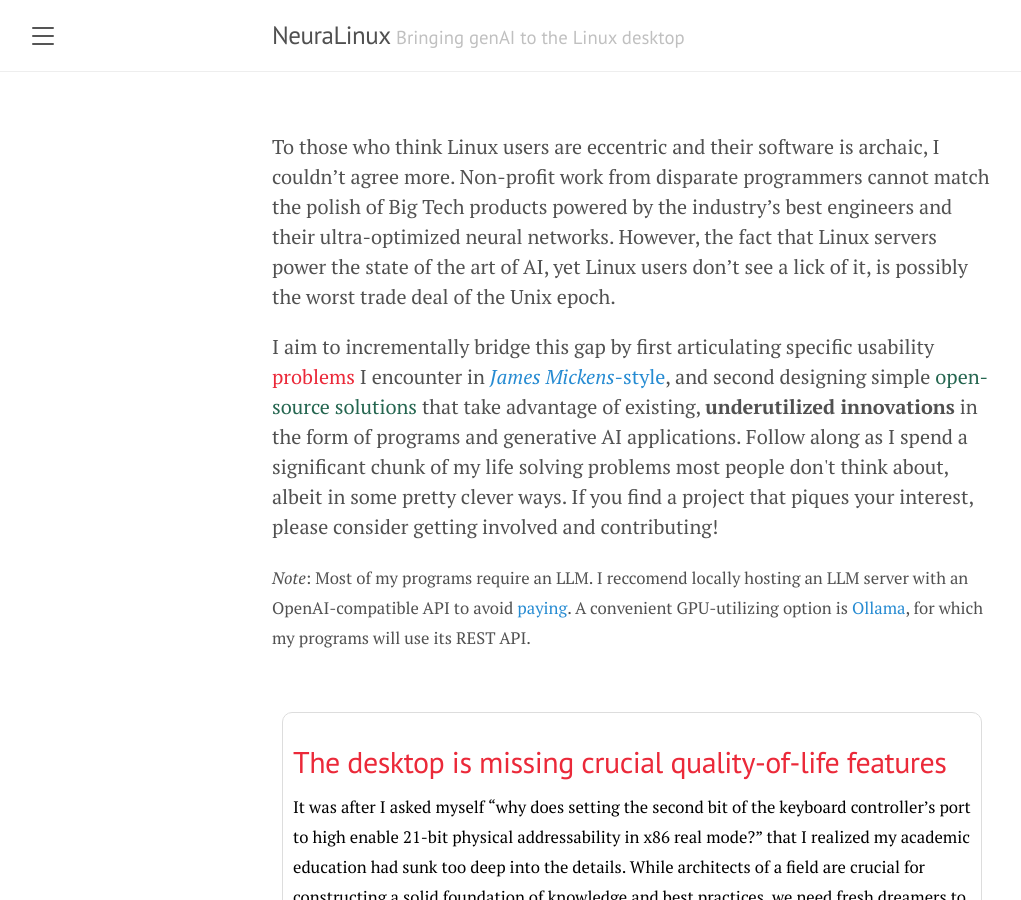
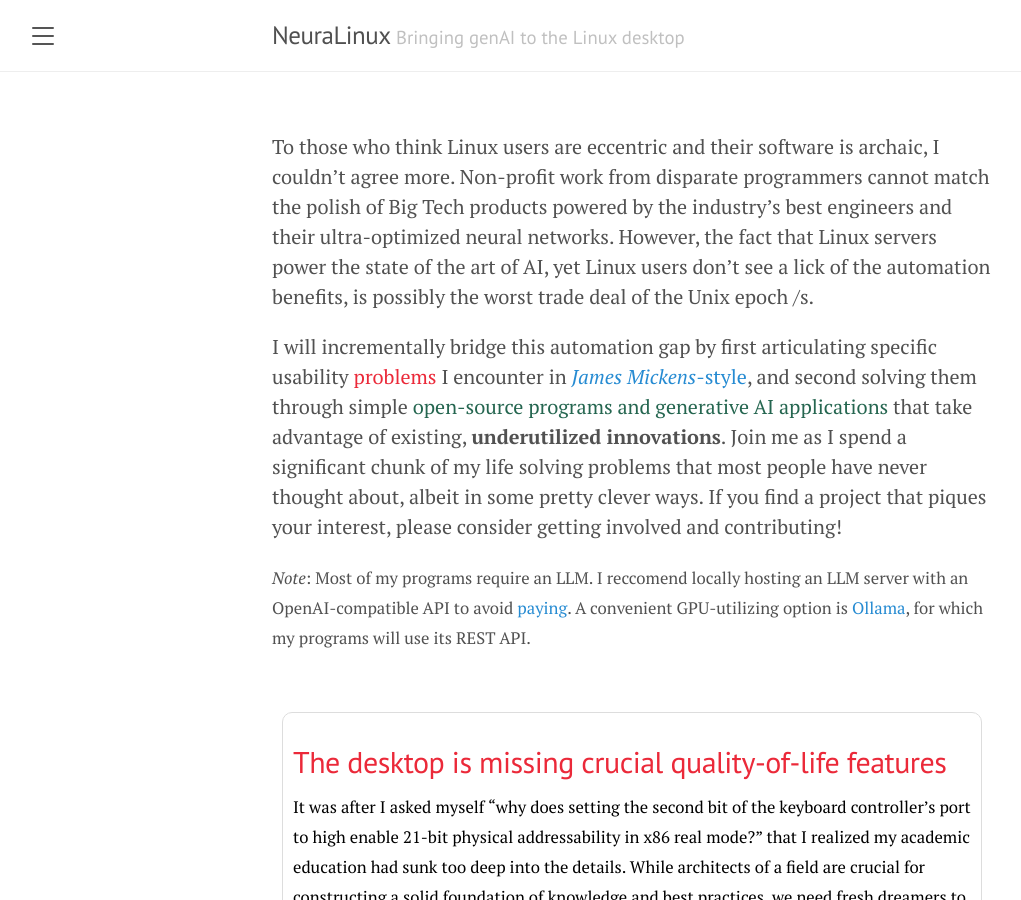
Before and after one commit to chinarjoshi/chinarjoshi.github.io, a Jekyll site: the page built from index.html, in a window 1280 px wide and 900 px high. Shown: the whole window, without its empty margins (8-1029 px from the left). Built offline with Jekyll 4.4.1, drawn with Linux system fonts in a browser that asks for light colours; the list of posts is cut into pages by our own code.

Commit message:
Reword intro

```diff
--- a/index.html
+++ b/index.html
@@ -8,11 +8,11 @@ title: Home
 
 <div class="intro">
   <p>
-  To those who think Linux users are eccentric and their software is archaic, I couldn’t agree more. Non-profit work from disparate programmers cannot match the polish of Big Tech products powered by the industry’s best engineers and their ultra-optimized neural networks. However, the fact that Linux servers power the state of the art of AI, yet Linux users don’t see a lick of it, is possibly the worst trade deal of the Unix epoch.
+  To those who think Linux users are eccentric and their software is archaic, I couldn’t agree more. Non-profit work from disparate programmers cannot match the polish of Big Tech products powered by the industry’s best engineers and their ultra-optimized neural networks. However, the fact that Linux servers power the state of the art of AI, yet Linux users don’t see a lick of the automation benefits, is possibly the worst trade deal of the Unix epoch /s.
   </p>
 
   <p>
-  I aim to incrementally bridge this gap by first articulating specific usability <span style="color: #eb2939;">problems</span> I encounter in <a href="https://mickens.seas.harvard.edu/wisdom-james-mickens"><i>James Mickens</i>-style</a>, and second designing simple <span style="color: #256650;">open-source solutions</span> that take advantage of existing, <b>underutilized innovations</b> in the form of programs and generative AI applications. Follow along as I spend a significant chunk of my life solving problems most people don't think about, albeit in some pretty clever ways. If you find a project that piques your interest, please consider getting involved and contributing!
+  I will incrementally bridge this automation gap by first articulating specific usability <span style="color: #eb2939;">problems</span> I encounter in <a href="https://mickens.seas.harvard.edu/wisdom-james-mickens"><i>James Mickens</i>-style</a>, and second solving them through simple <span style="color: #256650;">open-source programs and generative AI applications</span> that take advantage of existing, <b>underutilized innovations</b>. Join me as I spend a significant chunk of my life solving problems that most people have never thought about, albeit in some pretty clever ways. If you find a project that piques your interest, please consider getting involved and contributing!
   </p>
 
   <p><small>
```
